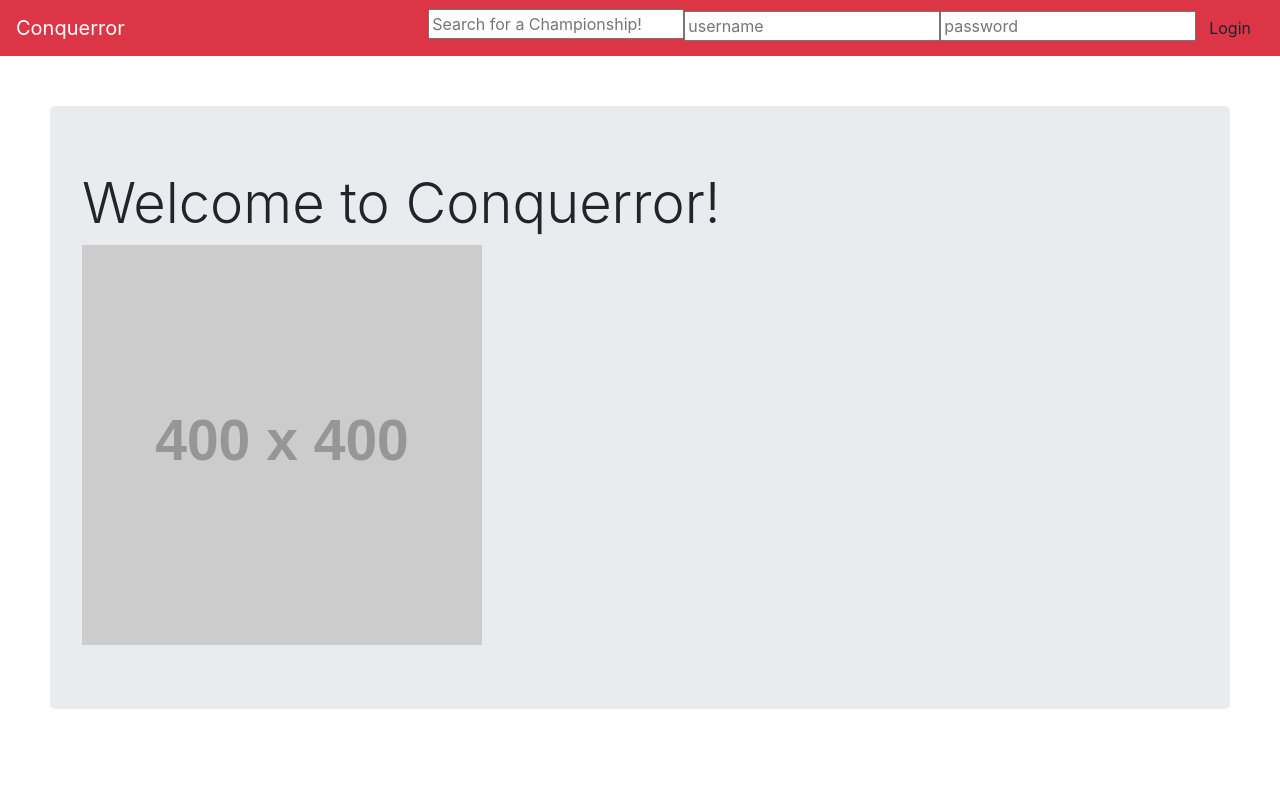
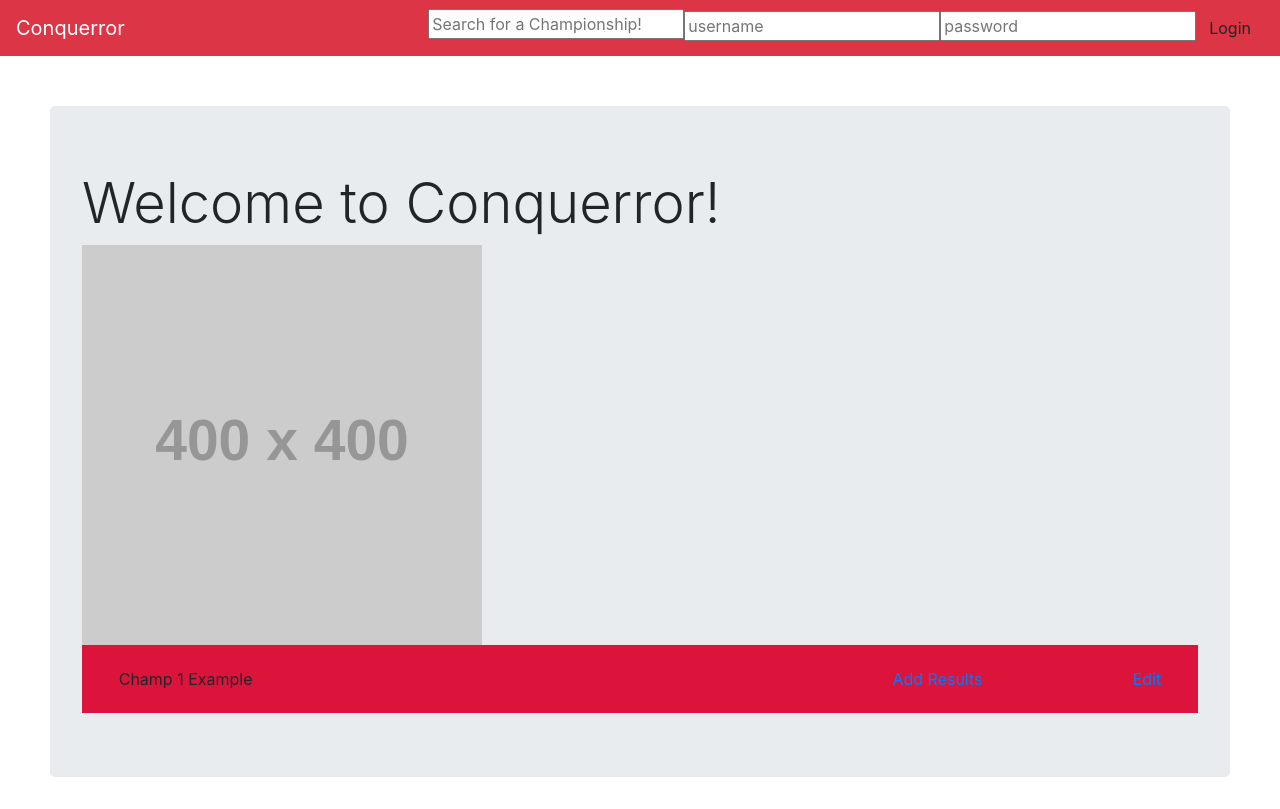
Before and after one commit to reagang1997/conquerror2, a React (Create React App) app in the folder client/: page / in a window 1280 px wide. Built offline with nearby package versions, Linux system fonts and the light colour scheme.

Commit message:
champ landing page component

```diff
--- a/client/src/Pages/Home/index.js
+++ b/client/src/Pages/Home/index.js
@@ -1,12 +1,13 @@
 import React from 'react';
 import './style.css';
+import Champ from "../../components/ChampChoice/ChampChoice";
 
 function Home() {
     return (
         <div class="jumbotron">
             <h1 class="display-4">Welcome to Conquerror!</h1>
             <img src="https://via.placeholder.com/400" alt="gif of making champ"/>
-
+            <Champ />
         </div>
     )
 }
--- a/client/src/components/ChampChoice/ChampChoice.js
+++ b/client/src/components/ChampChoice/ChampChoice.js
@@ -1,8 +1,15 @@
 import React from "react";
+import './style.css';
 
 const ChampChoice = () => {
     return (
-        <div>I am ChampChoice</div>
+        <div className="container">
+            <div className="row champDiv">
+                <span className="col-8 champName">Champ 1 Example</span>
+                <a className="col-2 resultLink" href="#">Add Results</a>
+                <a className="col-2 editLink" href="#">Edit</a>
+            </div>
+        </div>
     )
 };
 
--- /dev/null
+++ b/client/src/components/ChampChoice/style.css
@@ -0,0 +1,8 @@
+.champDiv {
+    background-color: crimson;
+    padding: 2%;
+}
+
+.resultLink, .editLink {
+    text-align: right;
+}
```
